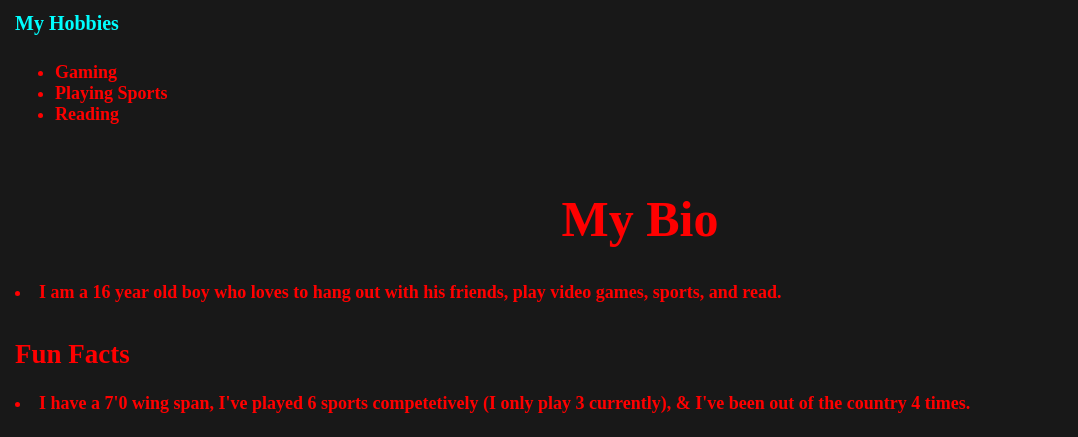
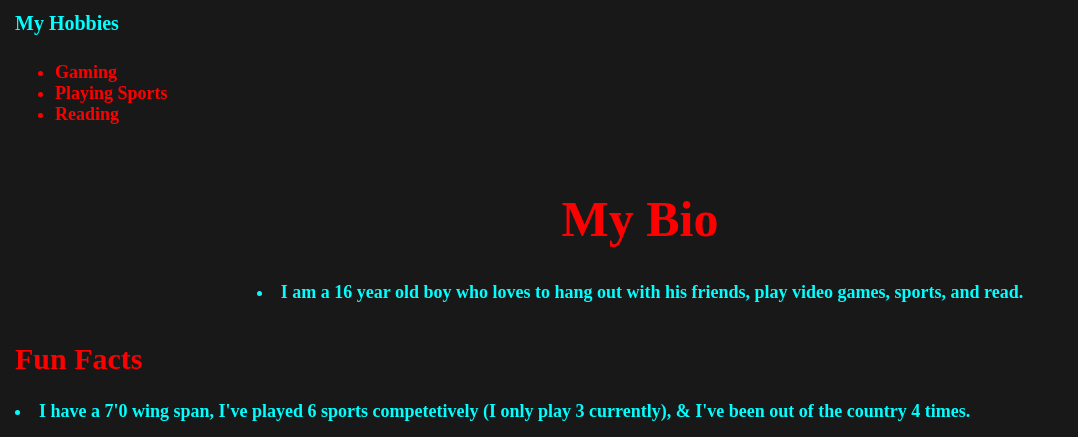
Before and after one commit to LukeASC22/JS-Porfolio, a plain HTML site: page index.html in a window 1280 px wide. Shown: the part 668-1105 px from the top of the page, without its empty margins (0-1078 px from the left). Drawn offline with Linux system fonts and the light colour scheme.

Commit message:
Update style.css

```diff
--- a/style.css
+++ b/style.css
@@ -25,6 +25,12 @@ h1 {
     text-align: center;
 }
 
+h2 {
+    font-size: 30px;
+    color: red;
+    text-align: left;
+}
+
 h3 {
     font-size: 20px;
     color:aqua;
@@ -41,6 +47,16 @@ ul {
     text-align: left;
 }
 
+ul2 {
+    color: aqua;
+    text-align: center;
+}
+
+ul3 {
+    color: aqua;
+    text-align: left;
+}
+
 img {
     align-items: right;
 }
```
